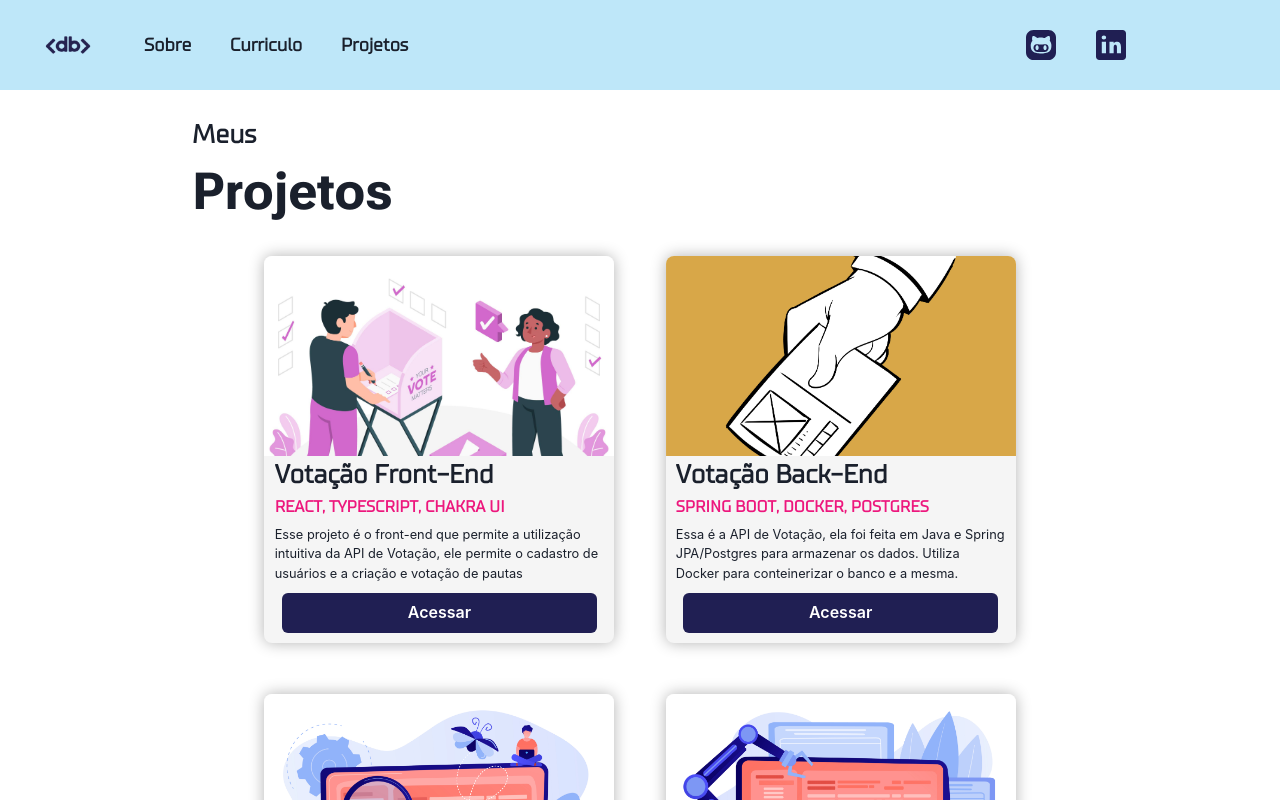
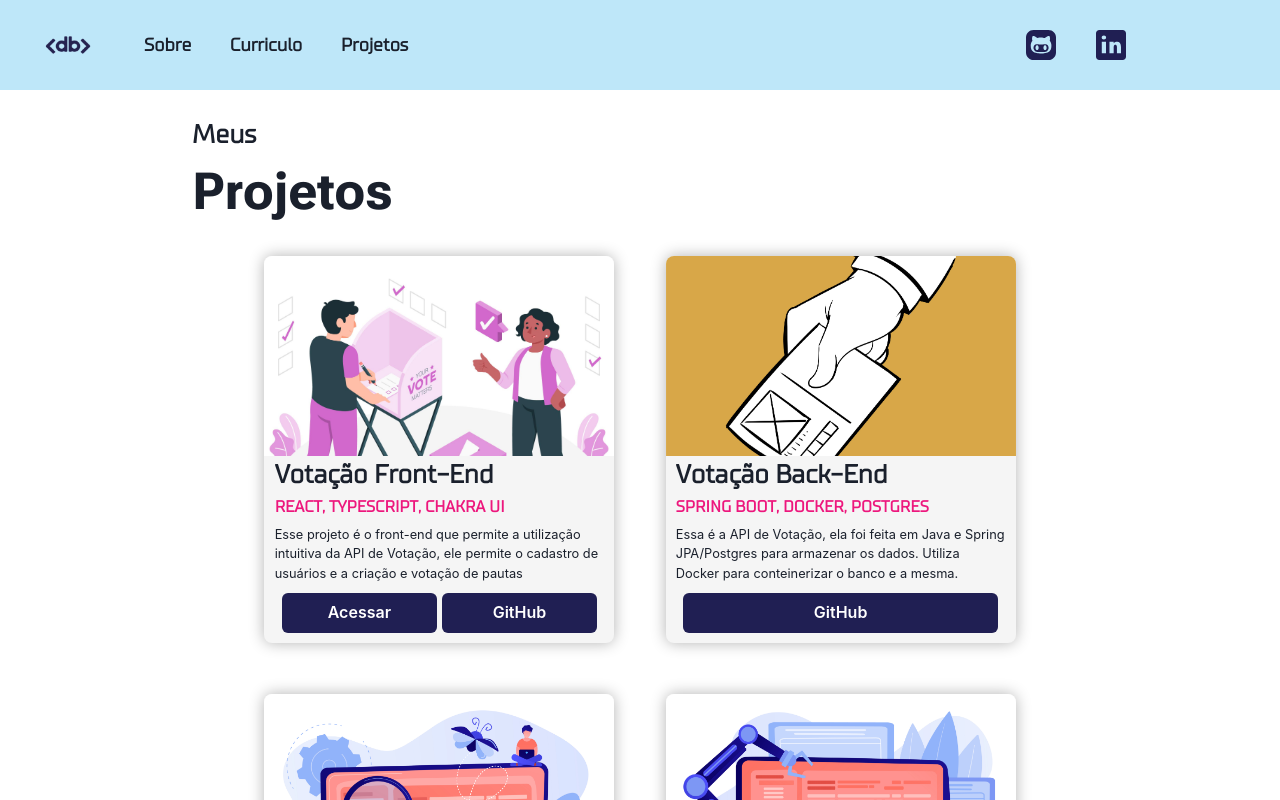
Before and after one commit to AurorinhaBoreal/portfolio-db, a React (Vite) app: page /projetos in a window 1280 px wide. Shown: the top 800 px of the page. Built offline with nearby package versions, Linux system fonts and the light colour scheme.

Commit message:
refactor: Implement Deploy Button

```diff
--- a/src/components/ProjectCard/index.tsx
+++ b/src/components/ProjectCard/index.tsx
@@ -37,7 +37,15 @@ export default function ProjectCard() {
                         </Box>
                         <Text className={styles.cardDesc}>{descriptions[index]}</Text>
                         <Box className={styles.buttonContainer}>
-                            <Button className={styles.btn} onClick={() => {handleLink(links[index][0])}}>Acessar</Button>
+                            {links[index].length > 1 ? (
+                                <>
+                                    <Button className={styles.btn} onClick={() => {handleLink(links[index][1])}}>Acessar</Button>
+                                    <Button className={styles.btn} onClick={() => {handleLink(links[index][0])}}>GitHub</Button>
+                                </>
+                            ) : (
+                                <Button className={styles.btn} onClick={() => {handleLink(links[index][0])}}>GitHub</Button>
+                            )}
+
                         </Box>
                     </Box>
                 </Box>
--- a/src/components/ProjectCard/pc.module.css
+++ b/src/components/ProjectCard/pc.module.css
@@ -2,6 +2,7 @@
     display: flex;
     flex-direction: column;
     background-color: #f5f5f5;
+    justify-content: center;
     width: 350px;
     border-radius: 8px;
     box-shadow: 0px 0px 15px rgba(0, 0, 0, 0.3);
@@ -49,8 +50,8 @@
 
 .buttonContainer {
     display: flex;
-    flex-direction: column;
-    align-items: center;
+    width: 90%;
+    align-self: center;
     gap: 0.4vw;
     margin-top: 0.8vw;
     margin-bottom: 0.8vw;
@@ -59,7 +60,7 @@
 .btn {
     background-color: var(--c-darkBlue) !important;
     color: var(--c-white) !important;
-    width: 90%;
+    width: 100%;
 
 }
 
--- a/src/utils/projectInfo.ts
+++ b/src/utils/projectInfo.ts
@@ -67,7 +67,7 @@ export function getProjectLink() {
         ["https://github.com/AurorinhaBoreal/VotacaoCRUD-BackEnd"],
         ["https://github.com/AurorinhaBoreal/VotingCRUD-Cypress"],
         ["https://github.com/AurorinhaBoreal/VotingCRUD-RestAssured"],
-        ["https://github.com/AurorinhaBoreal/PersonCRUD-FrontEnd"],
+        ["https://github.com/AurorinhaBoreal/PersonCRUD-FrontEnd", "https://person-front.onrender.com/"],
         ["https://github.com/AurorinhaBoreal/PersonCRUD-BackEnd"],
         ["https://github.com/AurorinhaBoreal/PersonCRUD-Cypress"],
         ["https://github.com/AurorinhaBoreal/PersonCRUD-RestAssured"],
```
